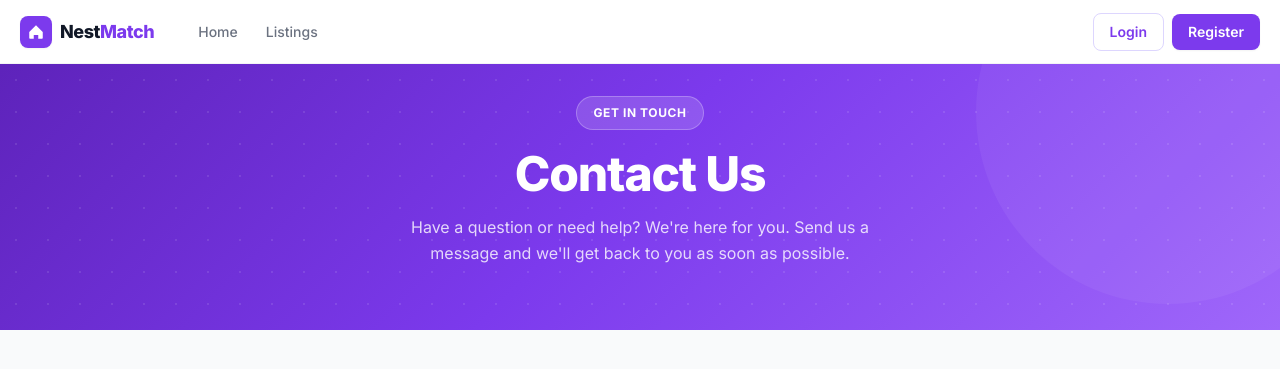
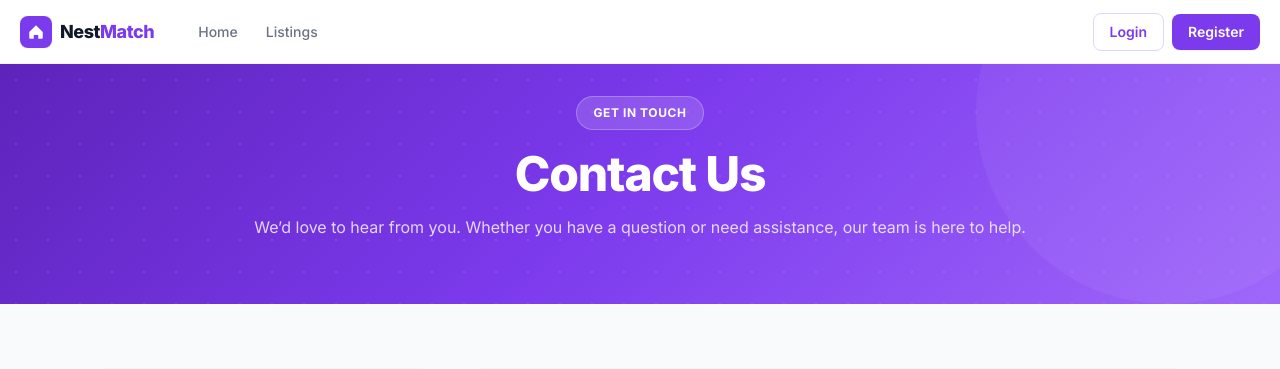
Before and after one commit to Mostafa-Aljazar/NestMatch, a Django app: page /contact/ in a window 1280 px wide. Shown: the top 369 px of the page. Run offline with Django 5.2, Linux system fonts and the light colour scheme; some libraries are stand-ins or nearby versions.

Commit message:
fix layout

```diff
--- a/core_app/templates/core_app/contact.html
+++ b/core_app/templates/core_app/contact.html
@@ -41,8 +41,8 @@
     <h1 class="text-4xl sm:text-5xl font-extrabold text-white leading-tight tracking-tight mb-4">
         Contact Us
     </h1>
-    <p class="text-white/80 text-base max-w-[480px] mx-auto leading-relaxed">
-        Have a question or need help? We're here for you. Send us a message and we'll get back to you as soon as possible.
+    <p class="text-white/80 text-base mx-auto leading-relaxed max-w-[800px]">
+      We’d love to hear from you. Whether you have a question or need assistance, our team is here to help.
     </p>
     </div>
 </section>
@@ -153,7 +153,7 @@
                 <div>
                   <label class="block text-xs font-bold text-gray-600 uppercase tracking-wider mb-2">Full Name <span class="text-red-400">*</span></label>
                   <input type="text" name="name" id="name" placeholder="Your full name"
-                    class="input-field" maxlength="100"
+                    class="input-field"
                     value="{{ form_data.name|default:'' }}"/>
                   <p class="text-xs text-red-500 mt-1 hidden" id="name-error">Please enter your name</p>
                 </div>
@@ -172,7 +172,7 @@
               <div class="mb-7">
                 <label class="block text-xs font-bold text-gray-600 uppercase tracking-wider mb-2">Message <span class="text-red-400">*</span></label>
                 <textarea name="message" id="message" rows="6" placeholder="Write your message here..."
-                  class="input-field resize-none" minlength="10">{{ form_data.message|default:'' }}</textarea>
+                  class="input-field resize-none">{{ form_data.message|default:'' }}</textarea>
                 <div class="flex justify-between mt-1.5">
                   <p class="text-xs text-red-500 hidden" id="message-error">Message must be at least 10 characters</p>
                   <p class="text-xs text-gray-400 ml-auto"><span id="char-count">0</span> characters</p>
```
